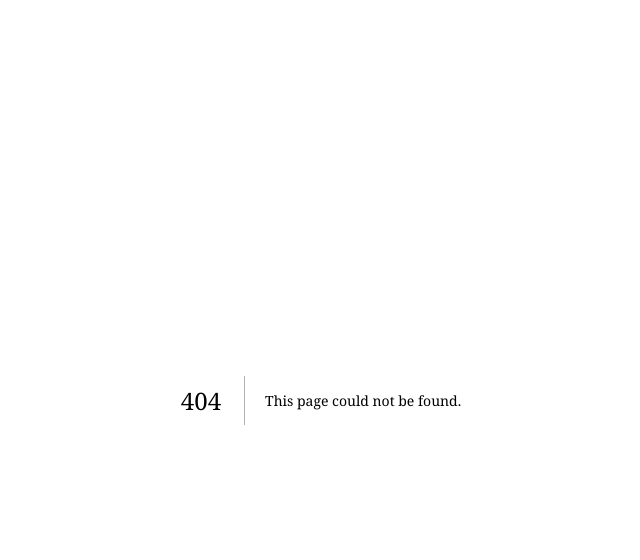
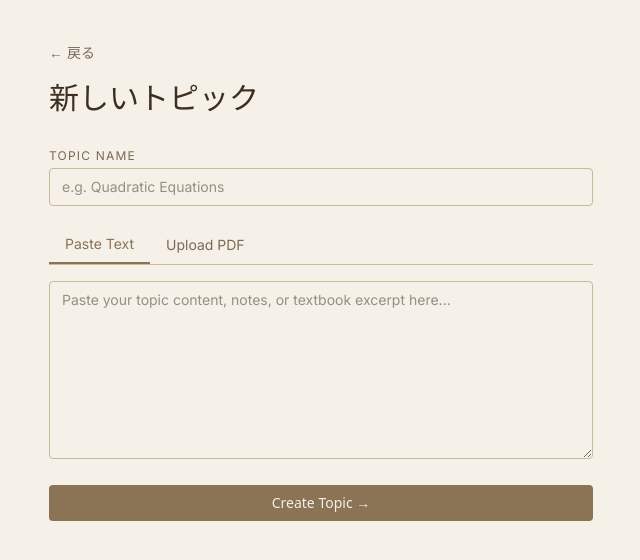
Before and after one commit to kaorii-ako/Mondo, a Next.js app: page /topics/new in a window 1280 px wide. Before the commit this address had no page. Shown: the top 560 px of the page, without its empty margins (319-959 px from the left). Built offline with nearby package versions, Linux system fonts and the light colour scheme.

Commit message:
feat: dashboard, topic form (text + PDF upload), topic card

```diff
--- /dev/null
+++ b/app/dashboard/page.tsx
@@ -0,0 +1,56 @@
+'use client'
+import { useEffect, useState } from 'react'
+import { useSession } from 'next-auth/react'
+import { TopicCard } from '@/components/topics/TopicCard'
+import { Button } from '@/components/ui/Button'
+import { Toast } from '@/components/ui/Toast'
+import type { Topic } from '@/types'
+import Link from 'next/link'
+
+export default function DashboardPage() {
+  const { data: session } = useSession()
+  const [topics, setTopics] = useState<Topic[]>([])
+  const [loading, setLoading] = useState(true)
+  const [toast, setToast] = useState<{ message: string; type: 'error' | 'success' } | null>(null)
+
+  useEffect(() => {
+    fetch('/api/topics').then(r => r.json()).then(setTopics).finally(() => setLoading(false))
+  }, [])
+
+  async function handleDelete(id: string) {
+    await fetch(`/api/topics/${id}`, { method: 'DELETE' })
+    setTopics(t => t.filter(x => x.id !== id))
+    setToast({ message: 'Topic deleted', type: 'success' })
+  }
+
+  return (
+    <main className="max-w-2xl mx-auto px-4 py-10">
+      <div className="flex items-center justify-between mb-8">
+        <div>
+          <h1 className="font-serif text-3xl text-wabi-dark">学習</h1>
+          <p className="text-wabi-muted text-sm mt-1">
+            {session?.user.name ?? session?.user.email} · {session?.user.tier}
+          </p>
+        </div>
+        <Link href="/topics/new">
+          <Button>＋ New Topic</Button>
+        </Link>
+      </div>
+
+      {loading && <p className="text-wabi-muted text-sm">Loading...</p>}
+
+      {!loading && topics.length === 0 && (
+        <div className="text-center py-16 text-wabi-muted">
+          <p className="font-serif text-xl mb-2">まだ何もない</p>
+          <p className="text-sm">No topics yet — create your first one</p>
+        </div>
+      )}
+
+      <div className="space-y-3">
+        {topics.map(t => <TopicCard key={t.id} topic={t} onDelete={handleDelete} />)}
+      </div>
+
+      {toast && <Toast message={toast.message} type={toast.type} onDismiss={() => setToast(null)} />}
+    </main>
+  )
+}
--- /dev/null
+++ b/app/topics/new/page.tsx
@@ -0,0 +1,12 @@
+import { TopicForm } from '@/components/topics/TopicForm'
+import Link from 'next/link'
+
+export default function NewTopicPage() {
+  return (
+    <main className="max-w-xl mx-auto px-4 py-10">
+      <Link href="/dashboard" className="text-wabi-muted text-sm hover:text-wabi-primary">← 戻る</Link>
+      <h1 className="font-serif text-3xl text-wabi-dark mt-4 mb-8">新しいトピック</h1>
+      <TopicForm />
+    </main>
+  )
+}
--- /dev/null
+++ b/components/topics/TopicCard.tsx
@@ -0,0 +1,26 @@
+import { Topic } from '@/types'
+import { Button } from '@/components/ui/Button'
+import Link from 'next/link'
+
+export function TopicCard({ topic, onDelete }: { topic: Topic; onDelete: (id: string) => void }) {
+  return (
+    <div className="bg-wabi-surface border border-wabi-border rounded-lg p-5 flex items-start justify-between group">
+      <div>
+        <Link href={`/topics/${topic.id}`} className="font-serif text-lg text-wabi-dark hover:text-wabi-primary transition-colors">
+          {topic.name}
+        </Link>
+        <p className="text-wabi-muted text-xs mt-1">
+          {new Date(topic.created_at).toLocaleDateString()}
+          {topic.pdf_url && ' · PDF'}
+        </p>
+      </div>
+      <Button
+        variant="ghost" size="sm"
+        onClick={() => onDelete(topic.id)}
+        className="opacity-0 group-hover:opacity-100 transition-opacity"
+      >
+        削除
+      </Button>
+    </div>
+  )
+}
--- /dev/null
+++ b/components/topics/TopicForm.tsx
@@ -0,0 +1,96 @@
+'use client'
+import { useState } from 'react'
+import { useRouter } from 'next/navigation'
+import { Button } from '@/components/ui/Button'
+
+type Tab = 'text' | 'pdf'
+
+export function TopicForm() {
+  const router = useRouter()
+  const [tab, setTab] = useState<Tab>('text')
+  const [name, setName] = useState('')
+  const [text, setText] = useState('')
+  const [file, setFile] = useState<File | null>(null)
+  const [error, setError] = useState('')
+  const [loading, setLoading] = useState(false)
+
+  async function handleSubmit(e: React.FormEvent) {
+    e.preventDefault()
+    setError('')
+    setLoading(true)
+
+    try {
+      let res: Response
+      if (tab === 'pdf' && file) {
+        const fd = new FormData()
+        fd.append('name', name)
+        fd.append('pdf', file)
+        res = await fetch('/api/topics', { method: 'POST', body: fd })
+      } else {
+        res = await fetch('/api/topics', {
+          method: 'POST',
+          headers: { 'Content-Type': 'application/json' },
+          body: JSON.stringify({ name, text }),
+        })
+      }
+
+      const data = await res.json()
+      if (!res.ok) { setError(data.error ?? 'Failed'); return }
+      if (data.truncated) alert('PDF was truncated to first ~15,000 characters')
+      router.push(`/topics/${data.id}`)
+    } finally {
+      setLoading(false)
+    }
+  }
+
+  return (
+    <form onSubmit={handleSubmit} className="space-y-5">
+      <div>
+        <label className="block text-xs tracking-widest text-wabi-muted uppercase mb-1">Topic Name</label>
+        <input
+          value={name} onChange={e => setName(e.target.value)} required
+          placeholder="e.g. Quadratic Equations"
+          className="w-full bg-wabi-bg border border-wabi-border rounded px-3 py-2 text-sm focus:outline-none focus:border-wabi-primary"
+        />
+      </div>
+
+      <div>
+        <div className="flex border-b border-wabi-border mb-4">
+          {(['text', 'pdf'] as Tab[]).map(t => (
+            <button key={t} type="button" onClick={() => setTab(t)}
+              className={`px-4 py-2 text-sm transition-colors ${tab === t ? 'border-b-2 border-wabi-primary text-wabi-primary' : 'text-wabi-muted'}`}>
+              {t === 'text' ? 'Paste Text' : 'Upload PDF'}
+            </button>
+          ))}
+        </div>
+
+        {tab === 'text' ? (
+          <textarea
+            value={text} onChange={e => setText(e.target.value)} required
+            placeholder="Paste your topic content, notes, or textbook excerpt here..."
+            rows={8}
+            className="w-full bg-wabi-bg border border-wabi-border rounded px-3 py-2 text-sm focus:outline-none focus:border-wabi-primary resize-y"
+          />
+        ) : (
+          <div
+            onClick={() => document.getElementById('pdf-input')?.click()}
+            className="border-2 border-dashed border-wabi-border rounded-lg p-10 text-center cursor-pointer hover:border-wabi-primary transition-colors"
+          >
+            <input id="pdf-input" type="file" accept="application/pdf" className="hidden"
+              onChange={e => setFile(e.target.files?.[0] ?? null)} />
+            {file ? (
+              <p className="text-wabi-dark text-sm">{file.name}</p>
+            ) : (
+              <p className="text-wabi-muted text-sm">Click to upload PDF (max 10 MB)</p>
+            )}
+          </div>
+        )}
+      </div>
+
+      {error && <p className="text-red-600 text-sm">{error}</p>}
+      <Button type="submit" disabled={loading} className="w-full">
+        {loading ? 'Creating...' : 'Create Topic →'}
+      </Button>
+    </form>
+  )
+}
```
